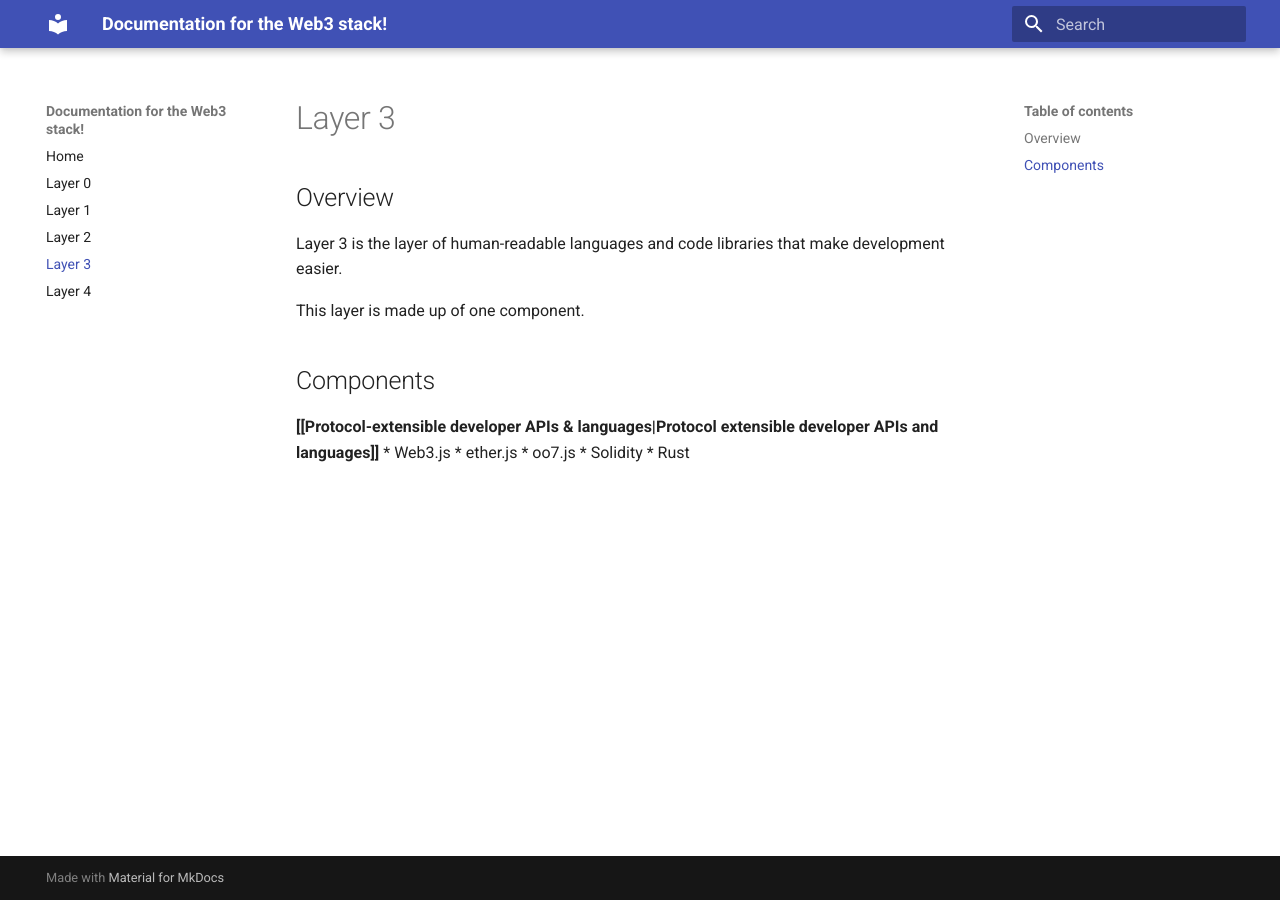
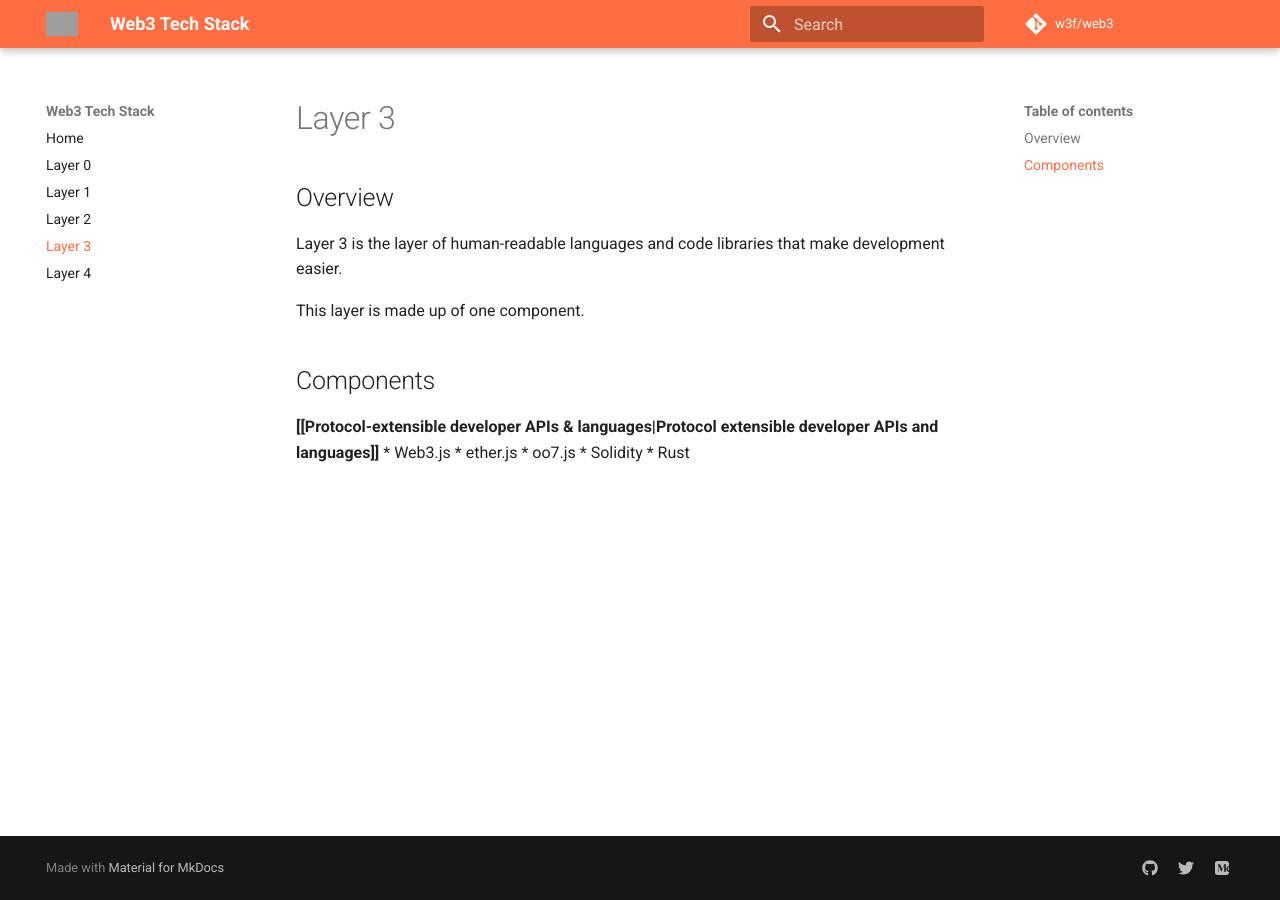
Before and after one commit to w3f/web3, an MkDocs documentation site: the page built from docs/layer_3/index.md, in a window 1280 px wide. Built offline with MkDocs 1.6.1 and Material for MkDocs 9.7.7, drawn with Linux system fonts in a browser that asks for light colours; comment, search, counter and statistics services are not loaded; grey boxes are pictures that could not be loaded.

Commit message:
Theme layout changes.

```diff
--- a/mkdocs.yml
+++ b/mkdocs.yml
@@ -1,7 +1,17 @@
-site_name: Documentation for the Web3 stack!
+site_name: Web3 Tech Stack
+site_description: 'Documentation for the Web3 Technology Stack'
+site_author: 'Web3 Foundation'
+site_url: 'https://w3f.github.io/web3/'
 
 theme:
   name: 'material'
+  palette:
+    primary: 'deep orange'
+    accent: 'deep orange'
+  logo: 'images/logo.svg'
+
+extra_css:
+  - 'stylesheets/extra.css'
 
 nav:
   - Home: index.md
@@ -10,3 +20,15 @@ nav:
   - Layer 2: layer_2/index.md
   - Layer 3: layer_3/index.md
   - Layer 4: layer_4/index.md
+
+extra:
+  social:
+    - type: 'github'
+      link: 'https://github.com/w3f'
+    - type: 'twitter'
+      link: 'https://twitter.com/web3foundation'
+    - type: 'medium'
+      link: 'https://medium.com/web3foundation'
+
+repo_name: 'w3f/web3'
+repo_url: 'https://github.com/w3f/web3'
```
